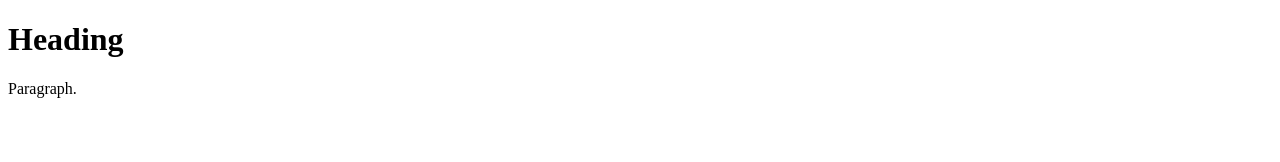
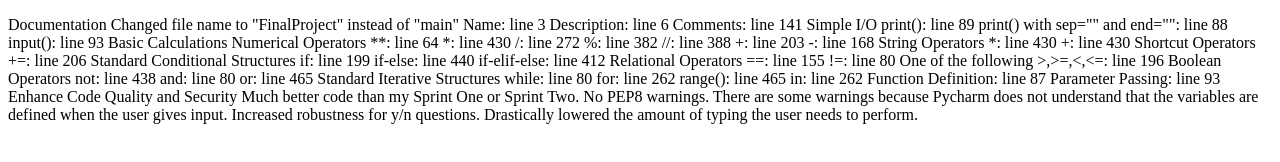
Before and after one commit to RenDeSpSch/rendespsch.github.io, a plain HTML site: page index.html in a window 1280 px wide. Drawn offline with Linux system fonts and the light colour scheme.

Commit message:
Update index.html

```diff
--- a/index.html
+++ b/index.html
@@ -1,13 +1,75 @@
 <!DOCTYPE html>
 <html>
 <head>
-<title>Title</title>
+<title>Program Requirements</title>
 </head>
 <body>
 
-<h1>Heading</h1>
+<p>
+Documentation
+Changed file name to "FinalProject" instead of "main"
+Name: line 3
+Description: line 6
+Comments: line 141
 
-<p>Paragraph.</p>
+Simple I/O
+print(): line 89
+print() with sep="" and end="": line 88
+input(): line 93
+
+Basic Calculations
+Numerical Operators
+**: line 64
+*: line 430
+/: line 272
+%: line 382
+//: line 388
++: line 203
+-: line 168
+String Operators
+*: line 430
++: line 430
+
+Shortcut Operators
++=: line 206
+
+Standard Conditional Structures
+if: line 199
+if-else: line 440
+if-elif-else: line 412
+
+Relational Operators
+==: line 155
+!=: line 80
+One of the following >,>=,<,<=: line 196
+
+Boolean Operators
+not: line 438
+and: line 80
+or: line 465
+
+Standard Iterative Structures
+while: line 80
+for: line 262
+range(): line 465
+in: line 262
+
+Function Definition: line 87
+Parameter Passing: line 93
+
+Enhance Code Quality and Security
+Much better code than my Sprint One or Sprint Two.
+
+No PEP8 warnings.
+
+There are some warnings because Pycharm does not
+understand that the variables are defined when the user
+gives input.
+
+Increased robustness for y/n questions. Drastically
+lowered the amount of typing the user needs to perform.
+
+</p>
 
 </body>
 </html>
```
